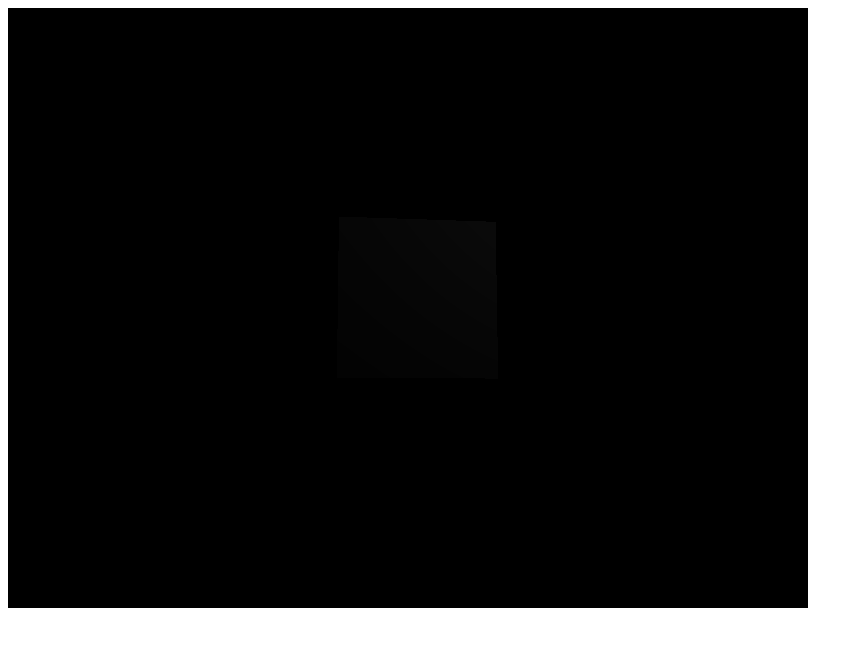
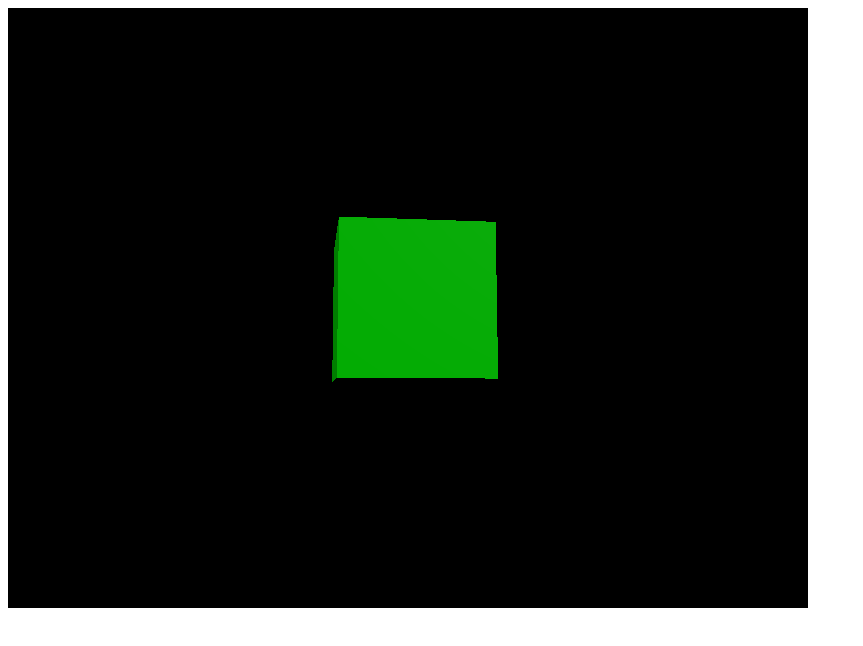
Before and after one commit to ponnopanda/graphic, a plain HTML site: page index.html in a window 1280 px wide. Shown: the whole page, without its empty margins (0-863 px from the left). Drawn offline with nearby package versions, Linux system fonts and the light colour scheme.

Commit message:
Update index.html

```diff
--- a/index.html
+++ b/index.html
@@ -30,7 +30,7 @@
 
     // 箱を作成
     var geometry = new THREE.BoxGeometry(1, 1, 1);
-    var material = new THREE.MeshPhongMaterial({ color: 0x00 });
+    var material = new THREE.MeshPhongMaterial({ color: 0x00ff00});
     var box = new THREE.Mesh(geometry, material);
     box.position.z = -5;
     scene.add(box);
```
